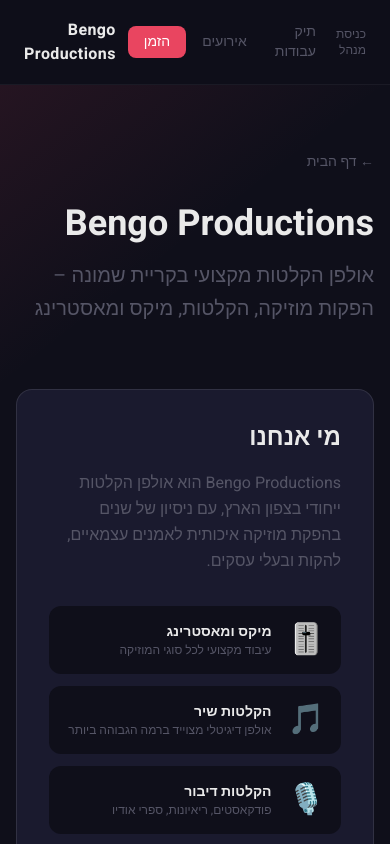
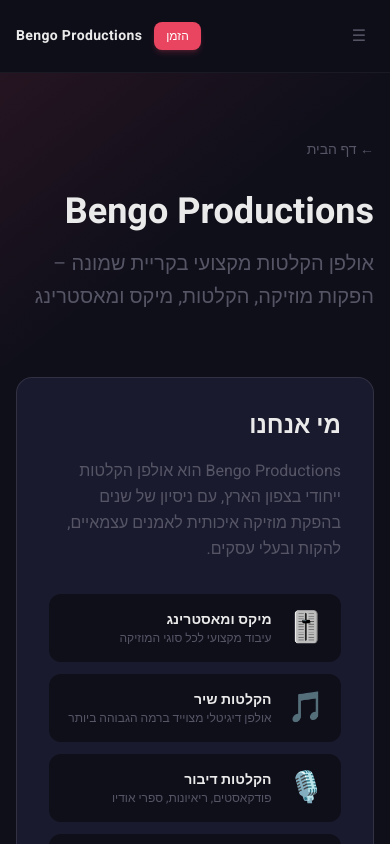
Before and after one commit to bengol30/studio-app, a Next.js app: page /about in a window 390 px wide. Shown: the top 844 px of the page. Built offline with nearby package versions, Linux system fonts and the light colour scheme; no server answers.

Commit message:
UI: Complete mobile responsiveness refactor (ClientHeader, HomePage, BookingWizard)

```diff
--- a/app/globals.css
+++ b/app/globals.css
@@ -1,6 +1,17 @@
 @tailwind base;
 @tailwind components;
 @tailwind utilities;
+
+@layer utilities {
+  .hide-scrollbar {
+    -ms-overflow-style: none;
+    scrollbar-width: none;
+  }
+
+  .hide-scrollbar::-webkit-scrollbar {
+    display: none;
+  }
+}
 
 @layer base {
   :root {
--- a/app/page.tsx
+++ b/app/page.tsx
@@ -87,7 +87,7 @@
       <ClientHeader />
 
       {/* Hero */}
-      <section className="relative py-20 md:py-32 px-4 text-center overflow-hidden">
+      <section className="relative py-12 md:py-32 px-4 text-center overflow-hidden">
         {/* Glow effect */}
         <div className="absolute top-1/2 left-1/2 -translate-x-1/2 -translate-y-1/2 w-[600px] h-[300px] bg-accent/5 rounded-full blur-3xl pointer-events-none" />
 
@@ -104,16 +104,16 @@
             הקלט מוזיקה, פודקאסטים ותוכן שמע בסביבה מקצועית.
             ציוד מהשורה הראשונה, אקוסטיקה מושלמת.
           </p>
-          <div className="flex gap-3 justify-center flex-wrap">
+          <div className="flex flex-col sm:flex-row gap-3 justify-center items-center">
             <Link
               href="/book"
-              className="bg-accent hover:bg-accent/90 text-white font-bold px-8 py-3.5 rounded-xl transition-all shadow-lg shadow-accent/20 hover:shadow-accent/30"
+              className="bg-accent hover:bg-accent/90 text-white font-bold px-8 py-3.5 rounded-xl transition-all shadow-lg shadow-accent/20 hover:shadow-accent/30 w-full sm:w-auto"
             >
               הזמן עכשיו
             </Link>
             <Link
               href="/events"
-              className="border border-white/15 hover:border-white/30 text-primary-text px-8 py-3.5 rounded-xl transition-colors"
+              className="border border-white/15 hover:border-white/30 text-primary-text px-8 py-3.5 rounded-xl transition-colors w-full sm:w-auto"
             >
               אירועים
             </Link>
@@ -224,7 +224,7 @@
 
       {/* Features strip */}
       <section className="py-12 px-4 border-t border-white/5">
-        <div className="max-w-3xl mx-auto grid grid-cols-3 gap-6 text-center">
+        <div className="max-w-3xl mx-auto grid grid-cols-1 sm:grid-cols-3 gap-8 text-center">
           {[
             { icon: '🎛️', title: 'ציוד מקצועי', desc: 'מיקרופונים ואביזרים מהשורה הראשונה' },
             { icon: '🔇', title: 'אקוסטיקה מושלמת', desc: 'חדר מטופל אקוסטית' },
--- a/components/ClientHeader.tsx
+++ b/components/ClientHeader.tsx
@@ -1,17 +1,34 @@
+'use client';
+
 import Link from 'next/link';
+import { useState } from 'react';
 
 export default function ClientHeader() {
+  const [isOpen, setIsOpen] = useState(false);
+
   return (
-    <header className="sticky top-0 z-50 border-b border-white/5 bg-primary/95 backdrop-blur-sm px-6 py-4" dir="rtl">
-      <div className="max-w-5xl mx-auto flex justify-between items-center">
+    <header className="sticky top-0 z-50 border-b border-white/5 bg-primary/95 backdrop-blur-sm px-4 md:px-6 py-4" dir="rtl">
+      <div className="max-w-5xl mx-auto flex justify-between items-center relative">
+        {/* Mobile Hamburger Toggle */}
+        <button
+          className="md:hidden text-muted hover:text-white transition p-2 -ml-2"
+          onClick={() => setIsOpen(!isOpen)}
+          aria-label="Toggle menu"
+        >
+          {isOpen ? '✕' : '☰'}
+        </button>
+
+        {/* Desktop Admin Link */}
         <Link
           href="/admin/login"
-          className="text-xs text-muted hover:text-primary-text transition-colors"
+          className="hidden md:block text-xs text-muted hover:text-primary-text transition-colors"
         >
           כניסת מנהל
         </Link>
 
-        <nav className="flex items-center gap-1 md:gap-2">
+        {/* Mobile Admin Link (in hamburger later, or keep hidden on mobile as it's for admins) */}
+
+        <nav className="hidden md:flex items-center gap-1 md:gap-2">
           <Link
             href="/about"
             className="text-sm text-muted hover:text-primary-text transition-colors px-3 py-1.5 rounded-lg hover:bg-white/5"
@@ -37,7 +54,61 @@
             Bengo Productions
           </Link>
         </nav>
+
+        {/* Mobile Site Title & Book Button for quick access */}
+        <div className="flex md:hidden items-center gap-3">
+          <Link
+            href="/book"
+            className="text-xs bg-accent hover:bg-accent/90 text-white px-3 py-1.5 rounded-lg transition-colors font-medium shadow-md shadow-accent/20"
+          >
+            הזמן
+          </Link>
+          <Link
+            href="/"
+            className="text-primary-text font-bold text-sm tracking-wide"
+          >
+            Bengo Productions
+          </Link>
+        </div>
+
       </div>
+
+      {/* Mobile Dropdown Menu */}
+      {isOpen && (
+        <div className="md:hidden absolute top-full left-0 right-0 bg-primary/95 backdrop-blur-md border-b border-white/10 shadow-xl">
+          <nav className="flex flex-col p-4 gap-2">
+            <Link
+              href="/"
+              onClick={() => setIsOpen(false)}
+              className="px-4 py-3 text-sm text-primary-text hover:bg-white/5 rounded-lg transition-colors"
+            >
+              דף הבית
+            </Link>
+            <Link
+              href="/events"
+              onClick={() => setIsOpen(false)}
+              className="px-4 py-3 text-sm text-primary-text hover:bg-white/5 rounded-lg transition-colors"
+            >
+              אירועים
+            </Link>
+            <Link
+              href="/about"
+              onClick={() => setIsOpen(false)}
+              className="px-4 py-3 text-sm text-primary-text hover:bg-white/5 rounded-lg transition-colors"
+            >
+              תיק עבודות
+            </Link>
+            <div className="h-px bg-white/10 my-2 mx-2" />
+            <Link
+              href="/admin/login"
+              onClick={() => setIsOpen(false)}
+              className="px-4 py-3 text-sm text-muted hover:text-white hover:bg-white/5 rounded-lg transition-colors"
+            >
+              כניסת מנהל
+            </Link>
+          </nav>
+        </div>
+      )}
     </header>
   );
 }
--- a/components/booking/BookingWizard.tsx
+++ b/components/booking/BookingWizard.tsx
@@ -116,7 +116,8 @@
   return (
     <div className="bg-card rounded-2xl border border-white/10 overflow-hidden">
       {/* Step indicator */}
-      <div className="flex border-b border-white/10">
+      <div className="overflow-x-auto border-b border-white/10 hide-scrollbar">
+        <div className="flex min-w-[500px] w-full">
           {STEPS.map((label, i) => {
             const stepNum = (i + 1) as WizardState['step'];
             const isActive = state.step === stepNum;
@@ -124,7 +125,7 @@
             return (
               <div
                 key={label}
-              className={`flex-1 py-3 text-center text-xs transition-colors ${isActive ? 'text-accent border-b-2 border-accent font-semibold' :
+                className={`flex-1 py-4 text-center text-xs md:text-sm transition-colors ${isActive ? 'text-accent border-b-2 border-accent font-semibold' :
                   isDone ? 'text-green-400' : 'text-muted'
                   }`}
               >
@@ -132,6 +133,7 @@
               </div>
             );
           })}
+        </div>
       </div>
 
       {/* Step content */}
```
Lines whose indentation alone changed are shown as unchanged.
